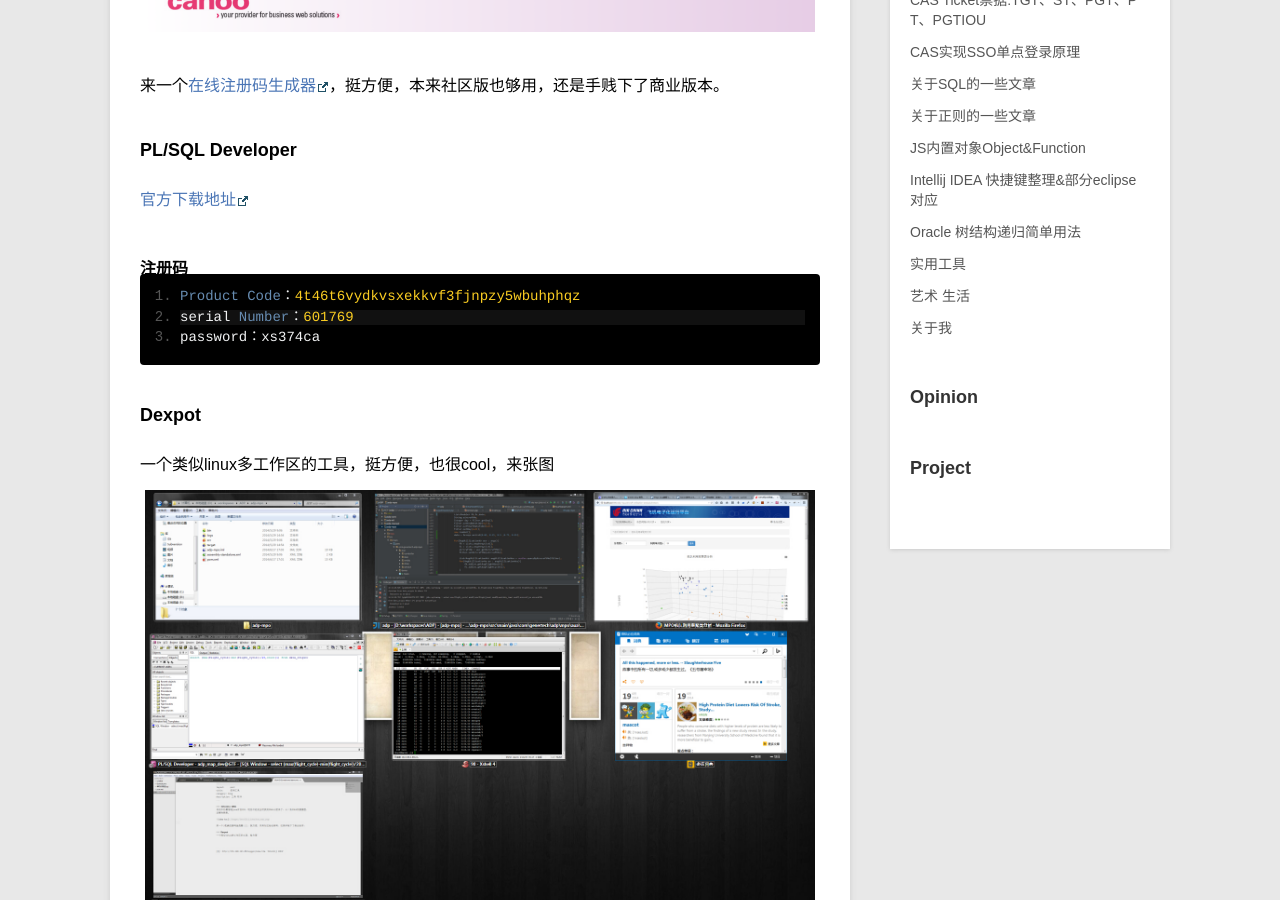
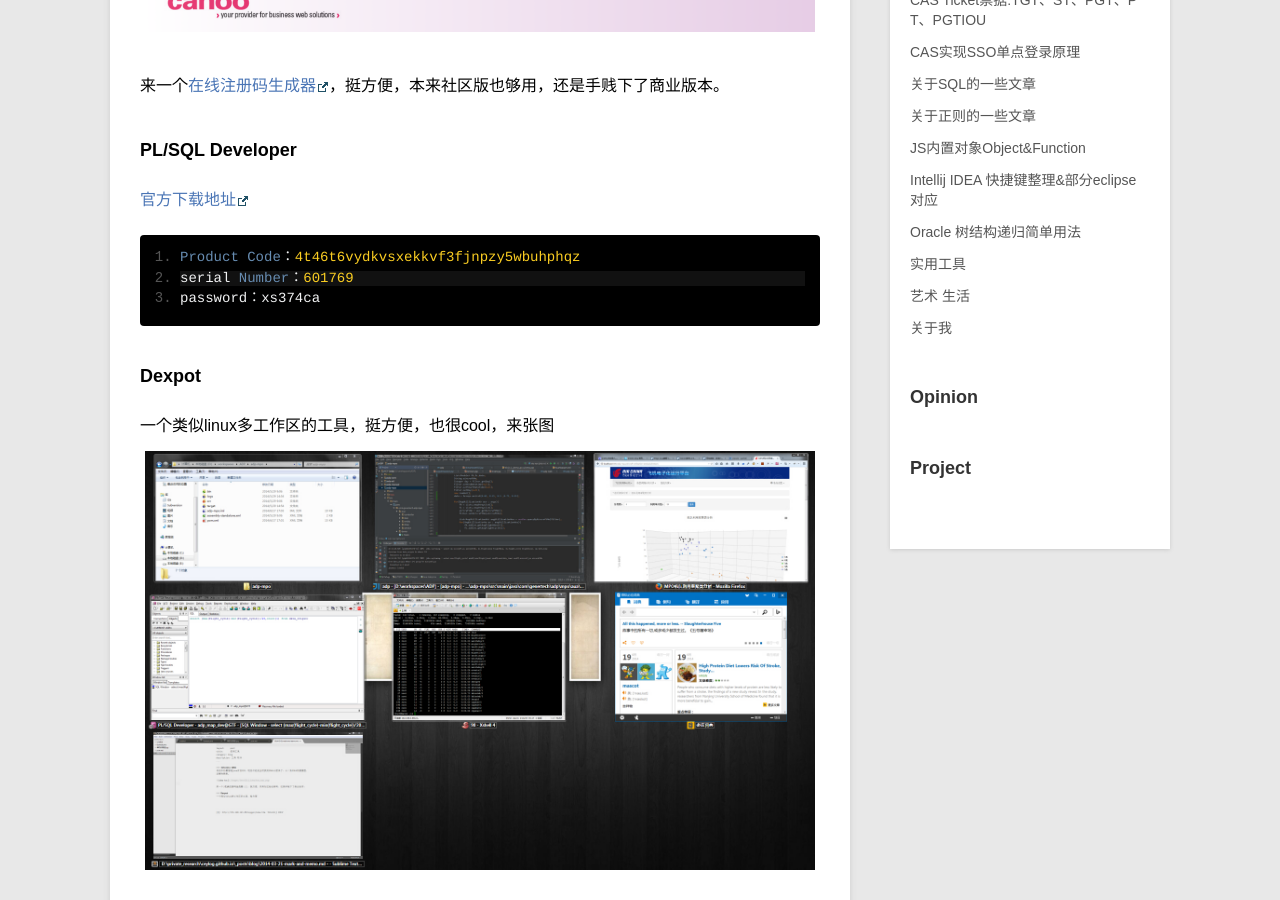
Before and after one commit to ceylog/ceylog.github.io, a Jekyll site: the page built from _posts/blog/2014-03-21-mark-and-memo.md, in a window 1280 px wide and 900 px high, scrolled down 786 px. Built offline with Jekyll 4.4.1, drawn with Linux system fonts in a browser that asks for light colours; Markdown is read by kramdown in place of the engine named in the settings.

```diff
--- a/_posts/blog/2014-03-21-mark-and-memo.md
+++ b/_posts/blog/2014-03-21-mark-and-memo.md
@@ -16,7 +16,6 @@
 
 [官方下载地址][4]
 
-####注册码
 
     Product Code：4t46t6vydkvsxekkvf3fjnpzy5wbuhphqz
     serial Number：601769
```
